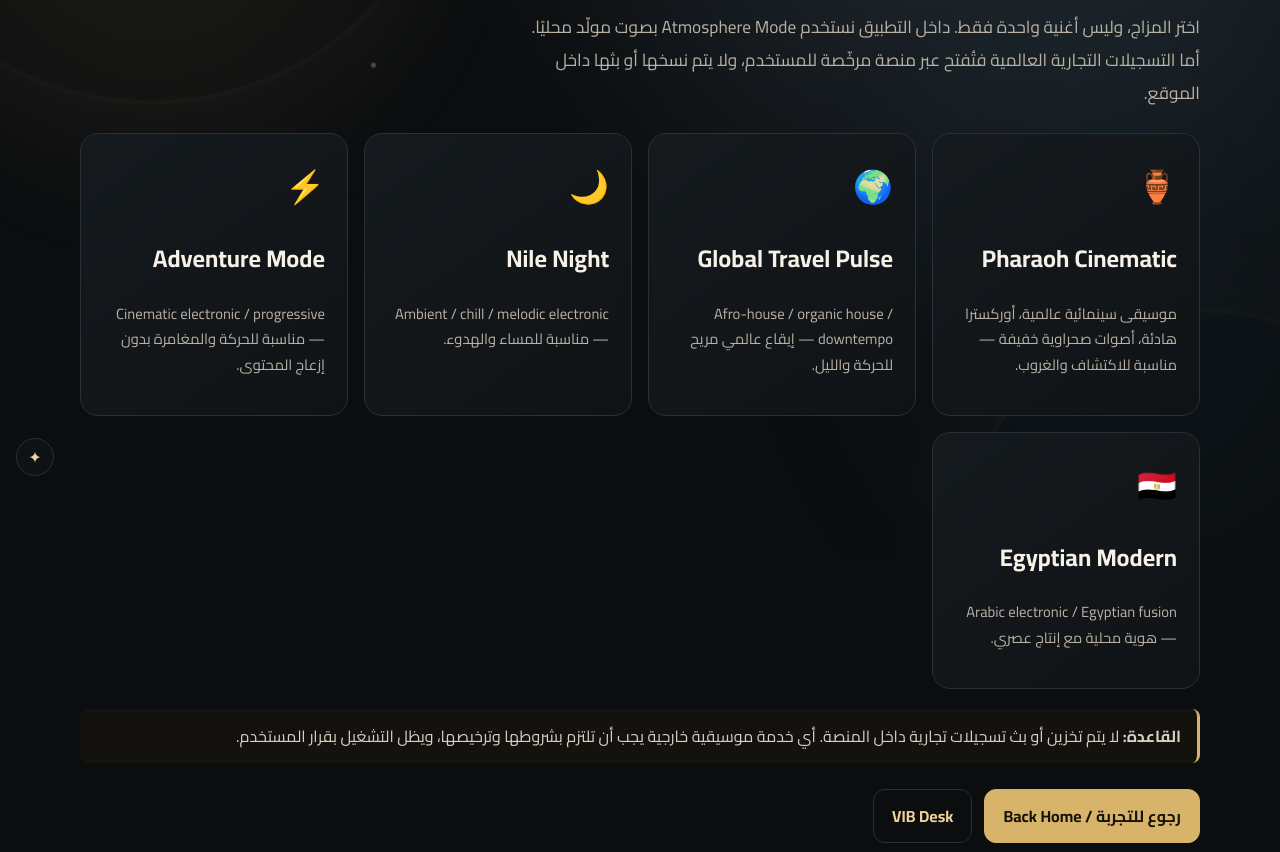
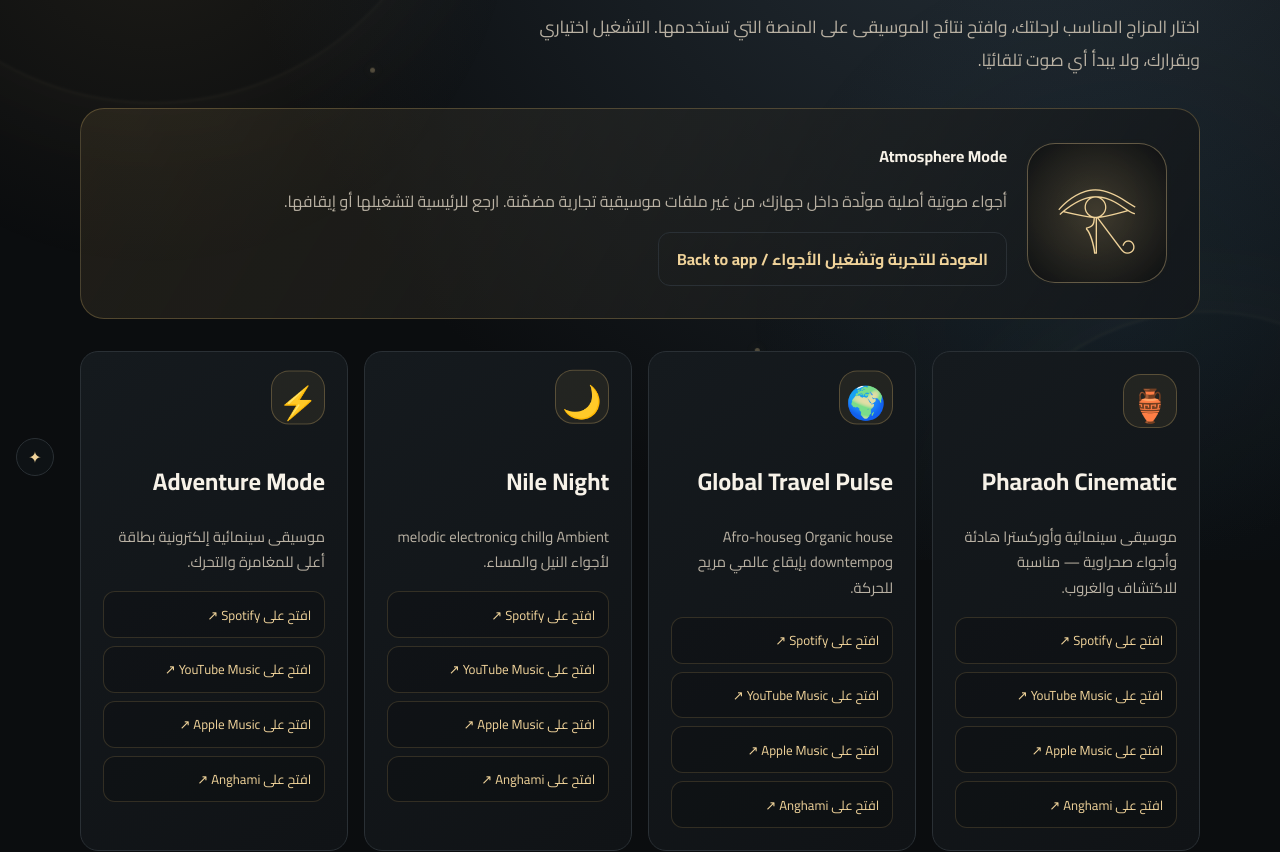
Before and after one commit to youssfalaa296-hash/luxor-pharaoh-day, a Next.js app: page /soundtrack in a window 1280 px wide. Shown: the part 240-1092 px from the top of the page. Built offline with nearby package versions, Linux system fonts and the light colour scheme; no server answers.

Commit message:
feat: improve soundtrack choices and accessible motion
Add licensed music search links and reduced-motion-friendly visual polish.

```diff
--- a/app/globals.css
+++ b/app/globals.css
@@ -146,3 +146,23 @@
 .search-form input:focus{border-color:rgba(231,164,58,.65);box-shadow:0 0 0 3px rgba(231,164,58,.1)}
 .sr-only{position:absolute;width:1px;height:1px;padding:0;margin:-1px;overflow:hidden;clip:rect(0,0,0,0);white-space:nowrap;border:0}
 @media(max-width:700px){.search-panel{grid-template-columns:1fr}.search-form{flex-direction:column}.search-form .btn{width:100%}}
+
+
+/* Soundtrack experience: lightweight motion, no autoplay, reduced-motion friendly */
+.soundtrack-intro{display:grid;grid-template-columns:140px minmax(0,1fr);gap:1.25rem;align-items:center;margin:2rem 0;padding:clamp(1rem,3vw,2rem);border:1px solid rgba(216,179,106,.28);border-radius:24px;background:linear-gradient(120deg,rgba(216,179,106,.1),rgba(19,23,27,.92));overflow:hidden}
+.soundtrack-art{display:grid;place-items:center;aspect-ratio:1;border:1px solid rgba(240,211,154,.35);border-radius:28px;color:var(--gold2);font-size:4.2rem;background:radial-gradient(circle,rgba(216,179,106,.22),rgba(11,13,15,.8));animation:soundtrack-glow 5s ease-in-out infinite}
+.soundtrack-intro p{color:var(--muted);line-height:1.8}
+.soundtrack-card{position:relative;overflow:hidden;transition:transform .25s ease,border-color .25s ease,box-shadow .25s ease}
+.soundtrack-card:before{content:"";position:absolute;inset:0 0 auto;height:3px;background:linear-gradient(90deg,transparent,var(--gold),transparent);transform:translateX(-100%);transition:transform .5s ease}
+.soundtrack-card:hover{transform:translateY(-4px);border-color:rgba(216,179,106,.45);box-shadow:0 18px 42px rgba(0,0,0,.2)}
+.soundtrack-card:hover:before{transform:translateX(0)}
+.soundtrack-icon{display:inline-grid;place-items:center;width:54px;height:54px;border:1px solid rgba(216,179,106,.3);border-radius:18px;background:rgba(216,179,106,.08);animation:soundtrack-float 6s ease-in-out infinite}
+.soundtrack-card:nth-child(2n) .soundtrack-icon{animation-delay:-2s}
+.soundtrack-card:nth-child(3n) .soundtrack-icon{animation-delay:-4s}
+.soundtrack-links{display:grid;gap:.5rem;margin-top:1rem}
+.soundtrack-links a{display:block;padding:.65rem .8rem;border:1px solid rgba(216,179,106,.18);border-radius:12px;color:var(--gold2);background:rgba(0,0,0,.14);font-size:.82rem;transition:background .2s ease,border-color .2s ease}
+.soundtrack-links a:hover,.soundtrack-links a:focus-visible{background:rgba(216,179,106,.1);border-color:rgba(216,179,106,.55);outline-offset:3px}
+@keyframes soundtrack-glow{0%,100%{box-shadow:0 0 0 rgba(216,179,106,0)}50%{box-shadow:0 0 32px rgba(216,179,106,.13)}}
+@keyframes soundtrack-float{0%,100%{transform:translateY(0)}50%{transform:translateY(-5px)}}
+@media(max-width:700px){.soundtrack-intro{grid-template-columns:1fr}.soundtrack-art{width:100px;font-size:3rem}.soundtrack-links{grid-template-columns:1fr 1fr}}
+@media(prefers-reduced-motion:reduce){.soundtrack-art,.soundtrack-icon{animation:none}.soundtrack-card,.soundtrack-card:before,.soundtrack-links a{transition:none}.soundtrack-card:hover{transform:none}}
--- a/app/soundtrack/page.tsx
+++ b/app/soundtrack/page.tsx
@@ -1,5 +1,37 @@
 import Link from 'next/link';
 
-const moods=[['🏺','Pharaoh Cinematic','موسيقى سينمائية عالمية، أوركسترا هادئة، أصوات صحراوية خفيفة — مناسبة للاكتشاف والغروب.'],['🌍','Global Travel Pulse','Afro-house / organic house / downtempo — إيقاع عالمي مريح للحركة والليل.'],['🌙','Nile Night','Ambient / chill / melodic electronic — مناسبة للمساء والهدوء.'],['⚡','Adventure Mode','Cinematic electronic / progressive — مناسبة للحركة والمغامرة بدون إزعاج المحتوى.'],['🇪🇬','Egyptian Modern','Arabic electronic / Egyptian fusion — هوية محلية مع إنتاج عصري.']];
+const moods=[
+  {icon:'🏺',title:'Pharaoh Cinematic',desc:'موسيقى سينمائية وأوركسترا هادئة وأجواء صحراوية — مناسبة للاكتشاف والغروب.',search:'cinematic egyptian instrumental travel'},
+  {icon:'🌍',title:'Global Travel Pulse',desc:'Organic house وAfro-house وdowntempo بإيقاع عالمي مريح للحركة.',search:'organic house afro house travel mix'},
+  {icon:'🌙',title:'Nile Night',desc:'Ambient وchill وmelodic electronic لأجواء النيل والمساء.',search:'ambient chill melodic electronic night'},
+  {icon:'⚡',title:'Adventure Mode',desc:'موسيقى سينمائية إلكترونية بطاقة أعلى للمغامرة والتحرك.',search:'cinematic electronic adventure instrumental'},
+  {icon:'🇪🇬',title:'Egyptian Modern',desc:'مزيج عربي وإلكتروني حديث يحافظ على الهوية المحلية.',search:'modern egyptian instrumental electronic fusion'}
+];
 
-export default function Soundtrack(){return <main className="wrap page"><div className="eyebrow">SOUNDTRACK · أجواء الرحلة</div><h1>الموسيقى جزء من التجربة — لكن بشكل قانوني واحترافي</h1><p className="lead">اختر المزاج، وليس أغنية واحدة فقط. داخل التطبيق نستخدم Atmosphere Mode بصوت مولّد محليًا. أما التسجيلات التجارية العالمية فتُفتح عبر منصة مرخّصة للمستخدم، ولا يتم نسخها أو بثها داخل الموقع.</p><div className="grid visitor-grid">{moods.map(([icon,title,desc])=><article className="card" key={title}><span className="visitor-icon" aria-hidden="true">{icon}</span><h2>{title}</h2><p>{desc}</p></article>)}</div><div className="notice"><b>القاعدة:</b> لا يتم تخزين أو بث تسجيلات تجارية داخل المنصة. أي خدمة موسيقية خارجية يجب أن تلتزم بشروطها وترخيصها، ويظل التشغيل بقرار المستخدم.</div><div className="actions"><Link className="btn" href="/">رجوع للتجربة / Back Home</Link><Link className="btn alt" href="/vib">VIB Desk</Link></div></main>}
+const services=[
+  {name:'Spotify',label:'افتح على Spotify',url:(q:string)=>`https://open.spotify.com/search/${encodeURIComponent(q)}`},
+  {name:'YouTube Music',label:'افتح على YouTube Music',url:(q:string)=>`https://music.youtube.com/search?q=${encodeURIComponent(q)}`},
+  {name:'Apple Music',label:'افتح على Apple Music',url:(q:string)=>`https://music.apple.com/search?term=${encodeURIComponent(q)}`},
+  {name:'Anghami',label:'افتح على Anghami',url:(q:string)=>`https://play.anghami.com/search/${encodeURIComponent(q)}`}
+];
+
+export default function Soundtrack(){
+  return <main className="wrap page soundtrack-page">
+    <div className="eyebrow">SOUNDTRACK · أجواء الرحلة</div>
+    <h1>خلّي للأقصر صوتها الخاص</h1>
+    <p className="lead">اختار المزاج المناسب لرحلتك، وافتح نتائج الموسيقى على المنصة التي تستخدمها. التشغيل اختياري وبقرارك، ولا يبدأ أي صوت تلقائيًا.</p>
+    <div className="soundtrack-intro">
+      <span className="soundtrack-art" aria-hidden="true">𓂀</span>
+      <div><b>Atmosphere Mode</b><p>أجواء صوتية أصلية مولّدة داخل جهازك، من غير ملفات موسيقية تجارية مضمّنة. ارجع للرئيسية لتشغيلها أو إيقافها.</p><Link className="btn alt" href="/">العودة للتجربة وتشغيل الأجواء / Back to app</Link></div>
+    </div>
+    <div className="grid visitor-grid soundtrack-grid">
+      {moods.map((mood)=><article className="card soundtrack-card" key={mood.title}>
+        <span className="visitor-icon soundtrack-icon" aria-hidden="true">{mood.icon}</span>
+        <h2>{mood.title}</h2><p>{mood.desc}</p>
+        <div className="soundtrack-links">{services.map(service=><a key={service.name} href={service.url(mood.search)} target="_blank" rel="noopener noreferrer">{service.label} ↗</a>)}</div>
+      </article>)}
+    </div>
+    <div className="notice"><b>حقوق الموسيقى:</b> لا نضمّن أغاني تجارية محمية أو نعيد بثها داخل التطبيق. الروابط تفتح نتائج بحث على خدمات خارجية؛ التوفر والتشغيل يخضعان لحساب المستخدم والمنطقة وشروط كل خدمة. استخدم فقط موسيقى مرخّصة إذا أردت إدماجها داخل التطبيق مستقبلًا.</div>
+    <div className="actions"><Link className="btn" href="/">رجوع للرئيسية / Home</Link><Link className="btn alt" href="/vib">مساعد الرحلة / VIB Desk</Link></div>
+  </main>
+}
```
